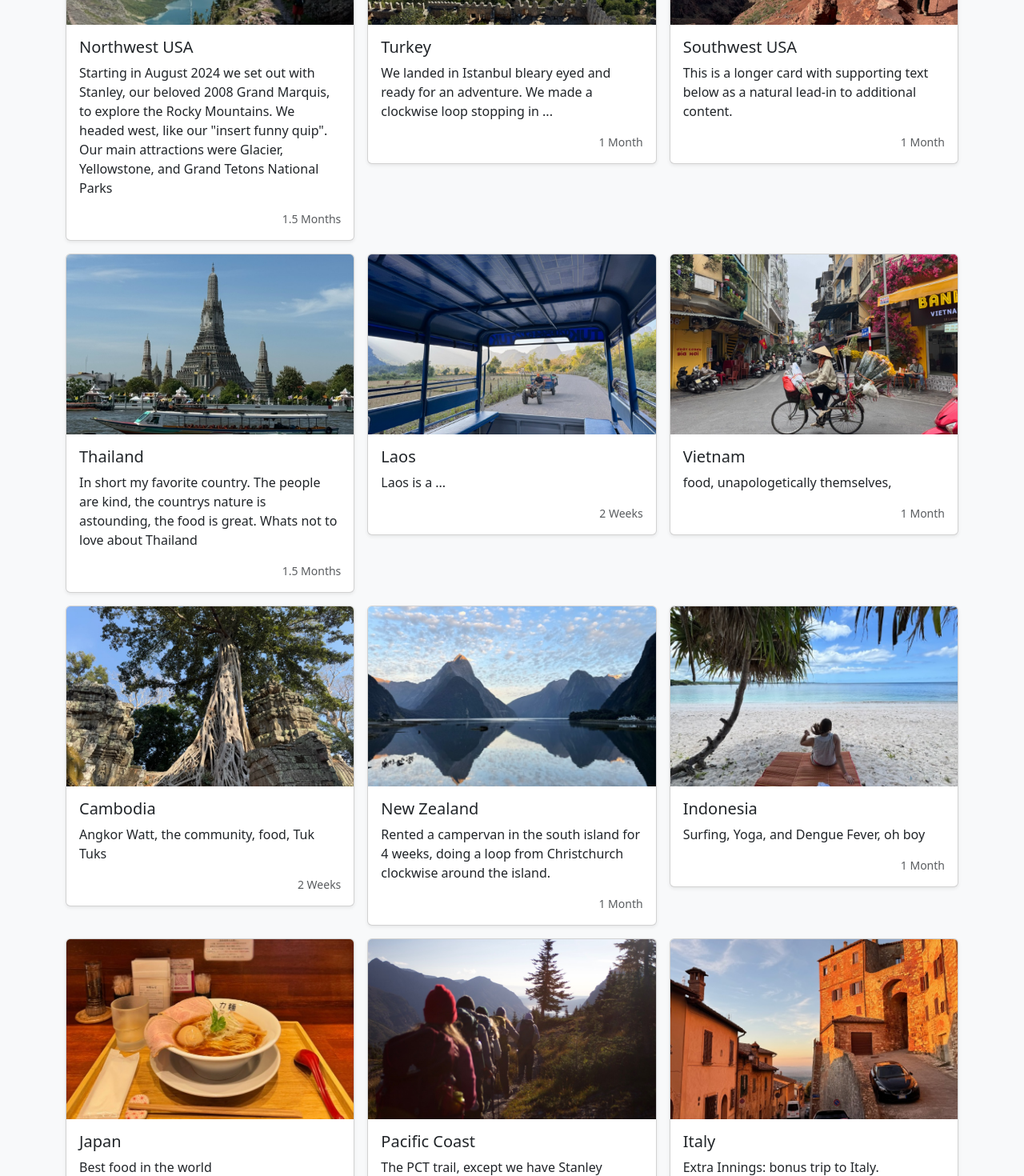
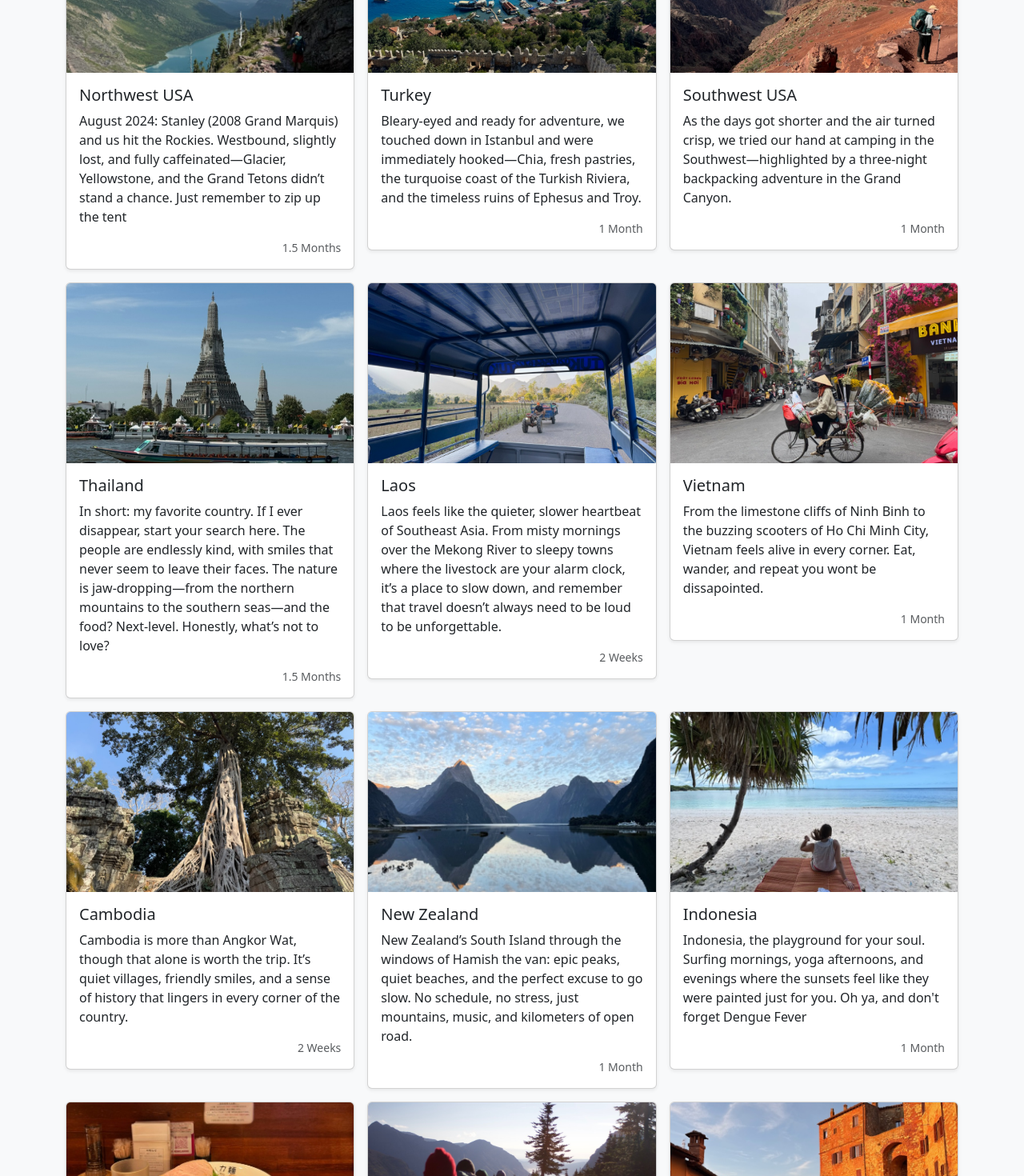
Before and after one commit to Sam-Munno/SamWebsite, an Angular app: page /sabbatical in a window 1280 px wide. Shown: the part 540-2010 px from the top of the page at 80% size. Built offline with nearby package versions, Linux system fonts and the light colour scheme.

Commit message:
Cleaning up messanging for sabbatical site

```diff
--- a/src/app/sabbatical/sabbatical-page/sabbatical-page.component.html
+++ b/src/app/sabbatical/sabbatical-page/sabbatical-page.component.html
@@ -3,7 +3,7 @@
   <div class="container">
     <h1 class="display-4 fw-light" style="margin-top: 5vh;">Sam and Remys Adventures</h1>
     <p class="lead text-white mx-auto mb-4" style="max-width: 700px;">
-      Filler for some inspirational TLDR for Sabbatical
+      We took a year off, crossed nine countries, hiked over 700 miles, drove 18,000 miles, flew 30,000 miles, celebrated four weddings—and lived the kind of year you only dream about.
     </p>
   </div>
 </header>
--- a/src/app/sabbatical/sabbatical-page/sabbatical-page.component.ts
+++ b/src/app/sabbatical/sabbatical-page/sabbatical-page.component.ts
@@ -7,109 +7,78 @@ import { Component, OnInit } from '@angular/core';
 })
 export class SabbaticalPageComponent implements OnInit {
 
-	json = [
-		{
-		src: "/assets/images/hiking.JPG",
-		textSpacing:"",
-		photoSpacing:"",
-		title:"Hiking",
-		subTitle:"I love exploring with friends. The ability to be in untouched, protected nature is something I value deeply. Most recent trip: Yosemite and Sequoia national parks. Hiker Pro Tip: Drop a GPS pin on your phone at the trailhead"
-		},
-		{
-		src: "/assets/images/Skiing.png",
-		textSpacing:"order-md-2",
-		photoSpacing:"order-md-1",
-		title:"Skiing",
-		subTitle:"I recently picked up skiing as an adult. This past winter I was able to go to Colorado to ski in the mountains. Amazing!"
-		},
-		{
-		src: "/assets/images/JiuJitsu.JPG",
-		textSpacing:"",
-		photoSpacing:"",
-		title:"Brazilian Jiu Jitsu",
-		subTitle:"I started learning Jiu Jitsu in 2018 searching for a new hobby. It's a fun mix of brain, technique, and power."
-		},
-		{
-		src: "/assets/images/yoga.JPG",
-		textSpacing:"order-md-2",
-		photoSpacing:"order-md-1",
-		title:"Yoga",
-		subTitle:"I started practicing Hatha yoga in 2019 looking to improve my strength and flexibility. I find Yoga equally as rewarding to the mind as well as body.  To fellow software developers, this will help with the back pain. 😊"
-		}
-	]
-
 	cards = [
     {
 		img: '/assets/images/northwest.jpg',
 		title: 'Northwest USA',
-		text: 'Starting in August 2024 we set out with Stanley, our beloved 2008 Grand Marquis, to explore the Rocky Mountains.  We headed west, like our "insert funny quip". Our main attractions were Glacier, Yellowstone, and Grand Tetons National Parks',
+		text: 'August 2024: Stanley (2008 Grand Marquis) and us hit the Rockies. Westbound, slightly lost, and fully caffeinated—Glacier, Yellowstone, and the Grand Tetons didn’t stand a chance.  Just remember to zip up the tent',
 		time: '1.5 Months'
 	},
     {
 		img: '/assets/images/turkey.jpg',
 		title: 'Turkey',
-		text: 'We landed in Istanbul bleary eyed and ready for an adventure.  We made a clockwise loop stopping in ... ',
+		text: 'Bleary-eyed and ready for adventure, we touched down in Istanbul and were immediately hooked—Chia, fresh pastries, the turquoise coast of the Turkish Riviera, and the timeless ruins of Ephesus and Troy.',
 		time: '1 Month'
 	},
 	{
 		img: '/assets/images/southwest.jpg',
 		title: 'Southwest USA',
-		text: 'This is a longer card with supporting text below as a natural lead-in to additional content.',
+		text: 'As the days got shorter and the air turned crisp, we tried our hand at camping in the Southwest—highlighted by a three-night backpacking adventure in the Grand Canyon.',
 		time: '1 Month'
 	},
     {
 		img: '/assets/images/thailand.jpg',
 		title: 'Thailand',
-		text: 'In short my favorite country.  The people are kind, the countrys nature is astounding, the food is great.  Whats not to love about Thailand',
+		text: 'In short: my favorite country. If I ever disappear, start your search here. The people are endlessly kind, with smiles that never seem to leave their faces. The nature is jaw-dropping—from the northern mountains to the southern seas—and the food? Next-level. Honestly, what’s not to love?',
 		time: '1.5 Months'
 	},
 	{
 		img: '/assets/images/laos.jpg',
 		title: 'Laos',
-		text: 'Laos is a ...',
+		text: 'Laos feels like the quieter, slower heartbeat of Southeast Asia. From misty mornings over the Mekong River to sleepy towns where the livestock are your alarm clock, it’s a place to slow down, and remember that travel doesn’t always need to be loud to be unforgettable.',
 		time: '2 Weeks'
 	},
     {
 		img: '/assets/images/vietnam.jpg',
 		title: 'Vietnam',
-		text: 'food, unapologetically themselves, ',
+		text: 'From the limestone cliffs of Ninh Binh to the buzzing scooters of Ho Chi Minh City, Vietnam feels alive in every corner. Eat, wander, and repeat you wont be dissapointed.',
 		time: '1 Month'
 	},
 	{
 		img: '/assets/images/cambodia.jpg',
 		title: 'Cambodia',
-		text: 'Angkor Watt, the community, food, Tuk Tuks ',
+		text: 'Cambodia is more than Angkor Wat, though that alone is worth the trip. It’s quiet villages, friendly smiles, and a sense of history that lingers in every corner of the country.',
 		time: '2 Weeks'
 	},
     {
 		img: '/assets/images/nz.jpg',
 		title: 'New Zealand',
-		text: 'Rented a campervan in the south island for 4 weeks, doing a loop from Christchurch clockwise around the island.',
+		text: 'New Zealand’s South Island through the windows of Hamish the van: epic peaks, quiet beaches, and the perfect excuse to go slow. No schedule, no stress, just mountains, music, and kilometers of open road.',
 		time: '1 Month'
 	},
 	{
 		img: '/assets/images/indo.jpg',
 		title: 'Indonesia',
-		text: 'Surfing, Yoga, and Dengue Fever, oh boy',
+		text: 'Indonesia, the playground for your soul.  Surfing mornings, yoga afternoons, and evenings where the sunsets feel like they were painted just for you. Oh ya, and don\'t forget Dengue Fever',
 		time: '1 Month'
 	},
     {
 		img: '/assets/images/japan.jpg',
 		title: 'Japan',
-		text: 'Best food in the world',
+		text: 'Conveyor belt sushi, steaming bowls of ramen, and fans cheering at a Nippon League game—Japan dazzles. But what sticks is how respect is everywhere: from how food is served to how strangers treat each other.',
 		time: '2 Weeks'
 	},
 	{
 		img: '/assets/images/pct.jpg',
 		title: 'Pacific Coast',
-		text: 'The PCT trail, except we have Stanley',
+		text: 'We took Stanley north from LA, with backpacks and a tent, chasing good views and quiet campsites. Remy and I loved the scenery, hated the mosquitoes, and somehow laughed through it all.',
 		time: '2.5 Months'
 	},
 	{
 
 		img: '/assets/images/italy.jpg',
 		title: 'Italy',
-		text: 'Extra Innings: bonus trip to Italy.',
+		text: 'Extra Innings - Italy in a month: laughter, pasta, and two families’ worth of chaos. Walking through my ancestral village with my parents in Calabria was the kind of moment you carry forever.',
 		time: '1 Months'
 	}
 
```
